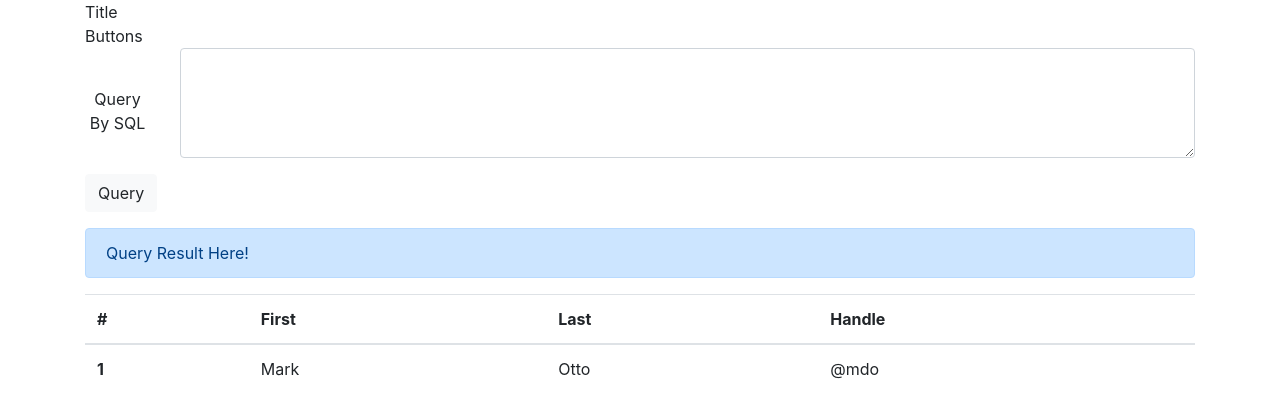
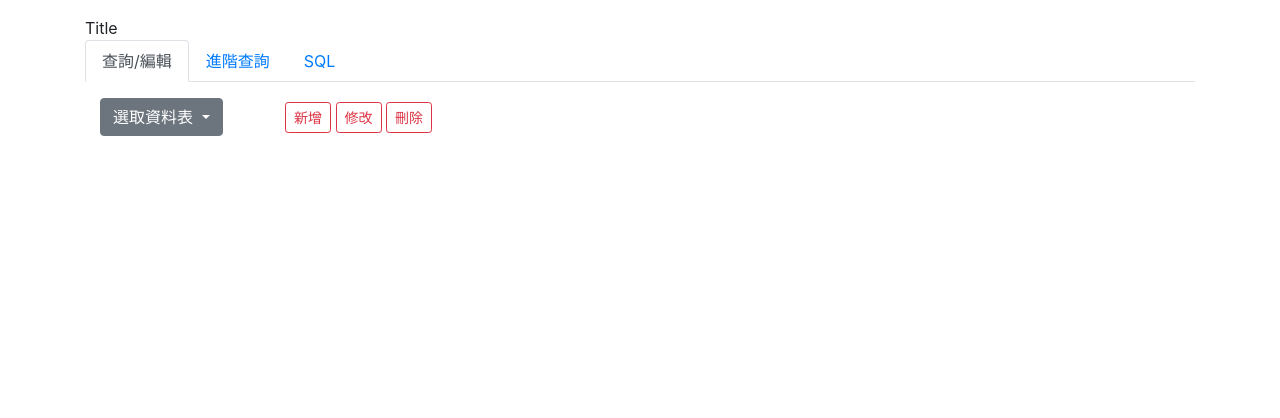
Before and after one commit to tmydali/DBMS_Final, a Flask app: page / in a window 1280 px wide. Shown: the top 418 px of the page. Run offline with Flask 2, Linux system fonts and the light colour scheme; data comes from the database, SQL or seed files in the repository; some libraries are stand-ins or nearby versions.

Commit message:
Nested query

```diff
--- a/src/app.py
+++ b/src/app.py
@@ -1,4 +1,5 @@
 from flask import Flask, request, render_template, Response, make_response
+import json
 from ultils import processInstr
 
 app = Flask(__name__)
@@ -9,9 +10,9 @@ def home():
 
 @app.route('/database', methods=['GET', 'POST'])
 def database():
-    json = request.json
-    instr = json.query
-    processInstr(instr)
+    data = request.json
+    result = processInstr(data)
+    return json.dumps(result), 200
 
 if __name__ == "__main__":
     app.run(host='127.0.0.1', port=5000, debug=True)
--- a/src/static/index.js
+++ b/src/static/index.js
@@ -0,0 +1,155 @@
+/*** Initialize ***/
+$('#result-alert').hide()
+
+// Get tables
+$.ajax({
+    type: "POST",
+    url: '/database',
+    data: JSON.stringify({ method: 'get-tables' }),
+    success: (data) => {
+        if(data.method == 'success')
+            for(let item of data.data)
+                $('#table-dropdown').append(`<a class="dropdown-item" href="#">${item}</a>`);
+    },
+    contentType: "application/json",
+    dataType: 'json'
+});
+
+// Get all districts
+$.ajax({
+    type: "POST",
+    url: '/database',
+    data: JSON.stringify({ method: 'get-all-districts' }),
+    success: (data) => {
+        if(data.method == 'success') {
+            data.data[0] = '所有行政區';
+            for(let item of data.data)
+                $('#lot-dropdown-district-ops').append(`<a class="dropdown-item" href="#">${item}</a>`);
+        }
+    },
+    contentType: "application/json",
+    dataType: 'json'
+});
+
+// Get all land use
+$.ajax({
+    type: "POST",
+    url: '/database',
+    data: JSON.stringify({ method: 'get-all-landuse' }),
+    success: (data) => {
+        if(data.method == 'success') {
+            data.data[0] = '所有土地利用';
+            for(let item of data.data)
+                $('#lot-dropdown-plan-ops').append(`<a class="dropdown-item" href="#">${item}</a>`);
+        }
+    },
+    contentType: "application/json",
+    dataType: 'json'
+});
+
+/*** Button Binding ***/
+// SQL direct query
+$('#SQL-btn').click( () => {
+    let text = $('#SQLTextArea').val();
+    let json = {
+        method: 'sql-query',
+        data: text
+    };
+    $.ajax({
+        type: "POST",
+        url: '/database',
+        data: JSON.stringify(json),
+        success: (obj) => {handle_result(obj)},
+        contentType: "application/json",
+        dataType: 'json'
+    });
+});
+
+// Button query "SELECT"
+$('body').on('click', '#table-dropdown a', function(event) {
+    let text = $(this).text();
+    let json = {
+        method: 'get-table-data',
+        data: text
+    };
+    $.ajax({
+        type: "POST",
+        url: '/database',
+        data: JSON.stringify(json),
+        success: (data) => { handle_result(data); },
+        contentType: "application/json",
+        dataType: 'json'
+    });
+    $('#table-dropdown-btn').html(text);
+});
+
+// Nav tabs
+$('.nav-tabs li a').on('click', () => {
+    $('#table-dropdown-btn').html('選取資料表');
+    $('#lot-dropdown-district').html('所有行政區');
+    $('#lot-dropdown-plan').html('所有土地利用');
+
+});
+
+// District dropdown
+$('body').on('click', '#lot-dropdown-district-ops a', function() {
+    $('#lot-dropdown-district').html($(this).text());
+});
+
+// Land use
+$('body').on('click', '#lot-dropdown-plan-ops a', function() {
+    $('#lot-dropdown-plan').html($(this).text());
+});
+
+
+// Button query BUILDING
+$('body').on('click', '#query-building-btn', function(event) {
+    let In = $('input[name="lot-in-ops"]:checked').val();
+    let belong = $('input[name="lot-belong-ops"]:checked').val();
+    let near = $('#lot-near-metro').find('input:checked').length;
+    let district = $('#lot-dropdown-district').text();
+    let landuse = $('#lot-dropdown-plan').text();
+    let json = {
+        method: 'get-building-data',
+        data: [In, belong, near, district, landuse]
+    };
+    $.ajax({
+        type: "POST",
+        url: '/database',
+        data: JSON.stringify(json),
+        success: (data) => { handle_result(data); },
+        contentType: "application/json",
+        dataType: 'json'
+    });
+});
+
+/*** Functions ***/
+function handle_result(obj) {
+    let method = obj.method;
+    let data = obj.data;
+    if(method == 'success') {
+        let html = '';
+        // Header
+        html += '<thead><tr>';
+        for(let header of data[0]) {
+            html += `<th scope="row">${header}</th>`;
+        }
+        html += '</tr></thead>';
+        // Data
+        html += '<tbody>';
+        for(let row of data.slice(1)) {
+            html += '<tr>';
+            for(let item of row) {
+                html += `<td>${item}</th>`;
+            }
+            html += '</tr>';
+        }
+        html += '</tbody>';
+        $('#show-table').html(html);
+        $('#result-alert').attr('class', 'alert alert-success').html("Query success!").show();
+    }
+    else if (method == 'fail') {
+        $('#show-table').html('');
+        $('#result-alert').attr('class', 'alert alert-danger').html("Query fail!").show();
+    }
+}
--- a/src/templates/index.html
+++ b/src/templates/index.html
@@ -10,49 +10,109 @@
         <script type="module" src="{{ url_for('static', filename='index.js') }}"></script>
     </head>
     <body>
-        <div class="container" id="pannel">
+        <div class="container mt-3" id="pannel">
             <div class="row">
                 <div class="col">Title</div>
             </div>
             <div class="row">
-                <div class="col">Buttons</div>
-            </div>
-            <div class="row align-items-center">
-                <div class="col text-center">
-                    Query By
-                    SQL
-                </div>
-                <div class="col-11 form-group">
-                    <textarea class="form-control" id="SQLTextArea" rows="4"></textarea>
+                <div class="col">
+                    <ul class="nav nav-tabs">
+                        <li class="active nav-item">
+                            <a class="nav-link active" data-toggle="tab" href="#nav-edit">查詢/編輯</a>
+                        </li>
+                        <li class="nav-item">
+                            <a class="nav-link" data-toggle="tab" href="#nav-advanced">進階查詢</a>
+                        </li>
+                        <li class="nav-item">
+                            <a class="nav-link" data-toggle="tab" href="#nav-sql">SQL</a>
+                        </li>
+                      </ul>
+                    <div class="tab-content">
+                        <div class="tab-pane show active" id="nav-edit">
+                            <div class="container mt-3">
+                                <div class="row align-items-center h-100">
+                                    <div class="col-2">
+                                        <div class="btn-group">
+                                            <button type="button" id="table-dropdown-btn" class="btn btn-secondary dropdown-toggle" data-toggle="dropdown">
+                                                選取資料表
+                                            </button>
+                                            <div id="table-dropdown" class="dropdown-menu"></div>
+                                        </div>
+                                    </div>
+                                    <div class="col-2">
+                                        <button class="btn btn-outline-danger btn-sm">新增</button>
+                                        <button class="btn btn-outline-danger btn-sm">修改</button>
+                                        <button class="btn btn-outline-danger btn-sm">刪除</button>
+                                    </div>
+                                </div>
+                            </div>
+                        </div>
+                        <div class="tab-pane " id="nav-advanced">
+                            <div class="container mt-3">
+                                <div class="row align-items-center h-100 p-2">
+                                    <div class="col-2 h4">查詢建物</div>
+                                    <div class="col-1">
+                                        <div id="lot-in-btngroup" class="btn-group btn-group-toggle" data-toggle="buttons">
+                                            <label class="btn btn-outline-secondary btn-sm active">
+                                                <input type="radio" name="lot-in-ops" value="0" autocomplete="off" checked> 在
+                                            </label>
+                                            <label class="btn btn-outline-secondary btn-sm">
+                                                <input type="radio" name="lot-in-ops" value="1" autocomplete="off"> 不在
+                                            </label>
+                                        </div>
+                                    </div>
+                                    <div class="col-2">
+                                        <div class="btn-group">
+                                            <button type="button" id="lot-dropdown-district" class="btn btn-secondary dropdown-toggle" data-toggle="dropdown">
+                                                所有行政區
+                                            </button>
+                                            <div id="lot-dropdown-district-ops" class="dropdown-menu"></div>
+                                        </div>
+                                    </div>
+                                    <div class="col-2 d-flex justify-content-center" style="border-left: 3px lightslategray solid;border-right: 3px lightslategray solid;">
+                                        <div id="lot-near-metro" class="btn-group-toggle" data-toggle="buttons">
+                                            <label class="btn btn-outline-secondary">
+                                                <input type="checkbox" autocomplete="off"> 鄰近捷運站
+                                            </label>
+                                        </div>
+                                    </div>
+                                    <div class="col-1 mx-4">
+                                        <div id="lot-belong-btngroup" class="btn-group btn-group-toggle" data-toggle="buttons">
+                                            <label class="btn btn-outline-secondary btn-sm active">
+                                                <input type="radio" name="lot-belong-ops" value="0" autocomplete="off" checked> 屬於
+                                            </label>
+                                            <label class="btn btn-outline-secondary btn-sm">
+                                                <input type="radio" name="lot-belong-ops" value="1" autocomplete="off"> 不屬於
+                                            </label>
+                                        </div>
+                                    </div>
+                                    <div class="col-2">
+                                        <div class="btn-group">
+                                            <button type="button" id="lot-dropdown-plan" class="btn btn-secondary dropdown-toggle" data-toggle="dropdown">
+                                                所有土地利用
+                                            </button>
+                                            <div id="lot-dropdown-plan-ops" class="dropdown-menu"></div>
+                                        </div>
+                                    </div>
+                                    <div class="col-1">
+                                        <button type="button" id="query-building-btn" class="btn btn-outline-primary">查詢</button>
+                                    </div>
+                                </div>
+                            </div>
+                        </div>
+                        <div class="tab-pane" id="nav-sql">
+                            <div class="input-group">
+                                <textarea class="form-control" id="SQLTextArea" rows="4">select * from holder</textarea>
+                                <button class="btn btn-outline-secondary" type="button" id="SQL-btn">Query By SQL</button>
+                            </div>
+                        </div>
+                    </div>
                 </div>
             </div>
-            <div class="row">
-                <div class="col">
-                    <button type="submit" class="btn btn-light">Query</button>
-                </div>
-            </div>
-
         </div>
         <div class="container mt-3" id="show-window">
-            <div class="alert alert-primary" role="alert">
-                Query Result Here!
-            </div>
-            <table class="table">
-                <tr>
-                    <th scope="col">#</th>
-                    <th scope="col">First</th>
-                    <th scope="col">Last</th>
-                    <th scope="col">Handle</th>
-                  </tr>
-                </thead>
-                <tbody>
-                  <tr>
-                    <th scope="row">1</th>
-                    <td>Mark</td>
-                    <td>Otto</td>
-                    <td>@mdo</td>
-                  </tr>
-            </table>
+            <div class="alert alert-secondary" id="result-alert" role="alert">查詢結果</div>
+            <table class="table" id="show-table"></table>
         </div>
     </body>
 </html>
```
Also changed, not shown: src/ultils.py (+75 -4 lines).
